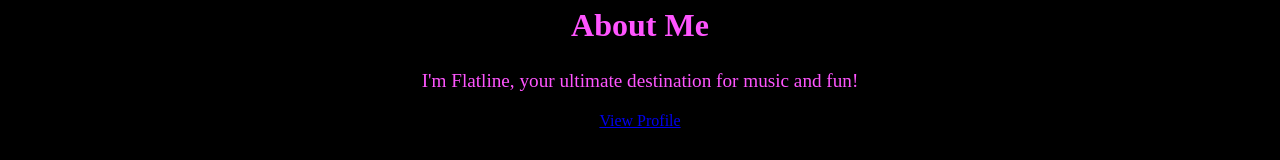
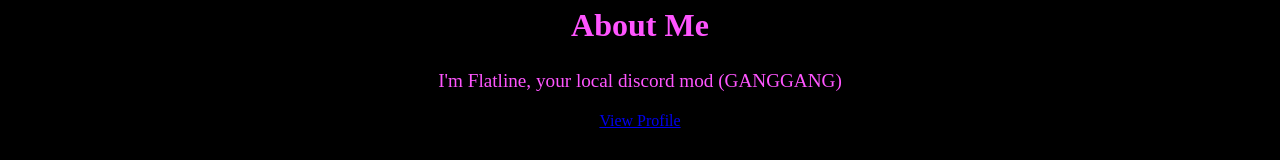
Before and after one commit to flatlinemexyz/flatlineme.xyz, a plain HTML site: page index.html in a window 1280 px wide. Shown: the part 567-727 px from the top of the page. Drawn offline with Linux system fonts and the light colour scheme.

Commit message:
Update index.html

```diff
--- a/index.html
+++ b/index.html
@@ -21,7 +21,7 @@
     <main>
         <section class="about-section">
             <h2>About Me</h2>
-            <p>I'm Flatline, your ultimate destination for music and fun!</p>
+            <p>I'm Flatline, your local discord mod (GANGGANG)</p>
             <a href="https://discord.com/users/1187501711485587488" target="_blank">View Profile</a>
         </section>
         <section class="youtube-section">
```
